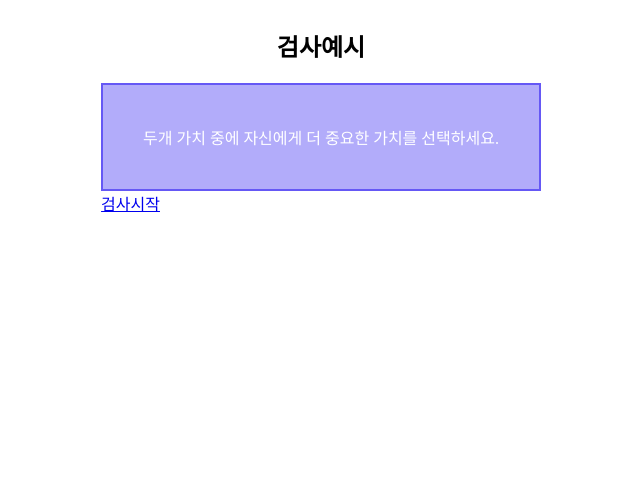
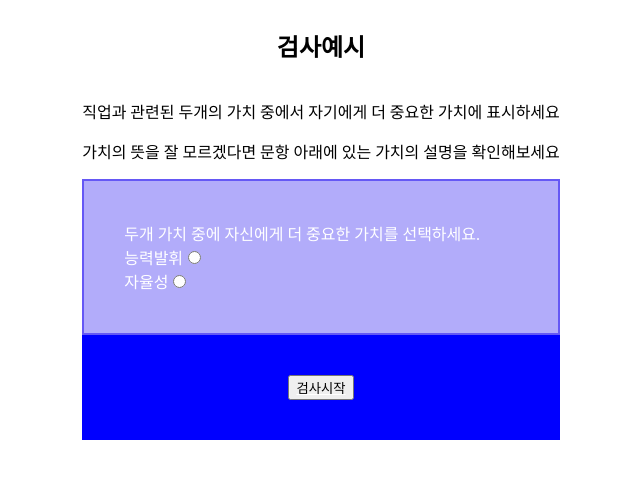
Before and after one commit to Grapefruitgreentealoe/eliceproject, a React (Create React App) app: page /example in a window 1280 px wide. Shown: the top 478 px of the page, without its empty margins (319-959 px from the left). Built offline with nearby package versions, Linux system fonts and the light colour scheme.

Commit message:
add StartButton and modify InputUser , RadioInput, and TestSample

```diff
--- a/src/components/InputUser.jsx
+++ b/src/components/InputUser.jsx
@@ -2,6 +2,8 @@ import React, { useState } from "react";
 import { Link } from "react-router-dom";
 import "./page-layout.css"
 import RadioInput from "./RadioInput";
+import StartButton from "./StartButton";
+
 function InputUser() {
   const [username, setName] = useState("");
   const [state, setState] = useState("");
@@ -31,14 +33,7 @@ function InputUser() {
     name="questionNumber1" onClick={handleChange}
 
 />
-      <Link
-        to={state && username ? "/example" : "/"}
-        style={{ color: "white" }}
-      >
-        <nav className="navigation">
-          <button>검사시작</button>
-        </nav>
-      </Link>
+      <StartButton state={state} username={username} presentURL="/" nextURL="/example"/>
     </div>
   );
 }
--- a/src/components/RadioInput.jsx
+++ b/src/components/RadioInput.jsx
@@ -1,7 +1,7 @@
 
 import React from "react";
 
-export default function RadioInput({onClick,label,name,values,state}){
+export default function RadioInput({onClick,name,values,state}){
     return(
         <div>
             {
--- /dev/null
+++ b/src/components/StartButton.jsx
@@ -0,0 +1,16 @@
+import React, { useState } from "react";
+import { Link } from "react-router-dom";
+import "./page-layout.css"
+
+export default function StartButton({state,username,presentURL,nextURL}){
+    return(
+        <Link
+        to={state && username ? {nextURL} : {presentURL}}
+        style={{ color: "white" }}
+      >
+        <nav className="navigation">
+          <button>검사시작</button>
+        </nav>
+      </Link>
+    );
+}
--- a/src/page/TestSample.jsx
+++ b/src/page/TestSample.jsx
@@ -1,19 +1,42 @@
-import React from "react";
-import {Link} from "react-router-dom";
+import React ,{useState} from "react";
+import { Link } from "react-router-dom";
 import PageLayout from "../components/PageLayout";
+import RadioInput from "../components/RadioInput";
+import StartButton from "../components/StartButton";
+export default function TestExample() {
+  const[state,setState]=useState("")
 
-
-export default function TestExample(){
-
-       return (
+  const handleChange = (e) => {
+    setState(e.target.value);
+    console.log(e.target.value);
+  };
+  return (
     <PageLayout title="검사예시">
+      <p>
+        직업과 관련된 두개의 가치 중에서 자기에게 더 중요한 가치에 표시하세요
+      </p>
+      <p>
+        가치의 뜻을 잘 모르겠다면 문항 아래에 있는 가치의 설명을 확인해보세요
+      </p>
       <div className="question-box">
         두개 가치 중에 자신에게 더 중요한 가치를 선택하세요.
+        <RadioInput
+          values={[
+            {
+              label: "능력발휘",
+              num: 1,
+            },
+            {
+              label: "자율성",
+              num: 2,
+            },
+          ]}
+          onClick={handleChange}
+          name="example"
+        />
       </div>
 
-      <div>
-        <Link to="/progress">검사시작</Link>
-      </div>
+      <StartButton state={state} username={true} presentURL="/example" nextURL="/progress" />
     </PageLayout>
   );
 }
```
